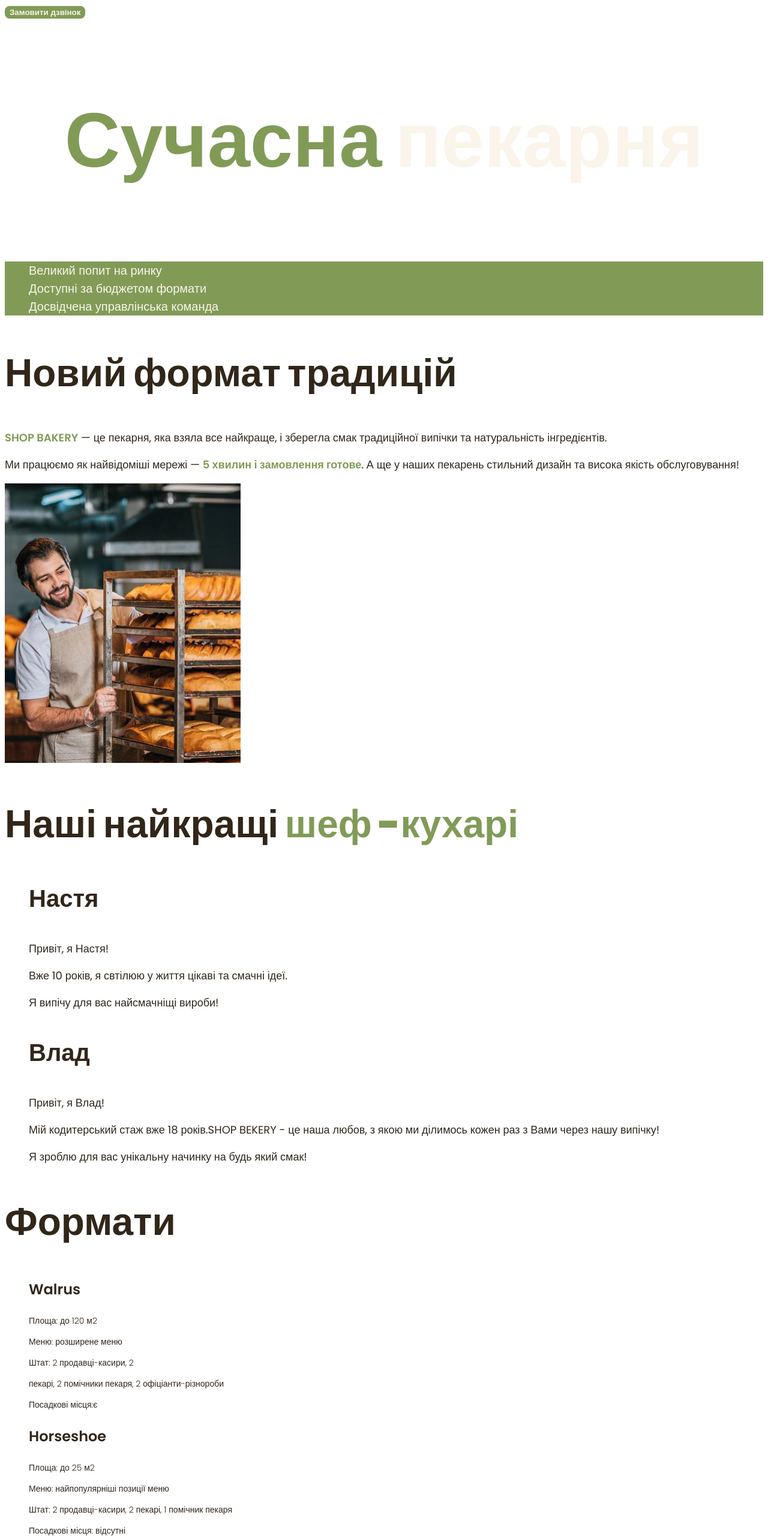
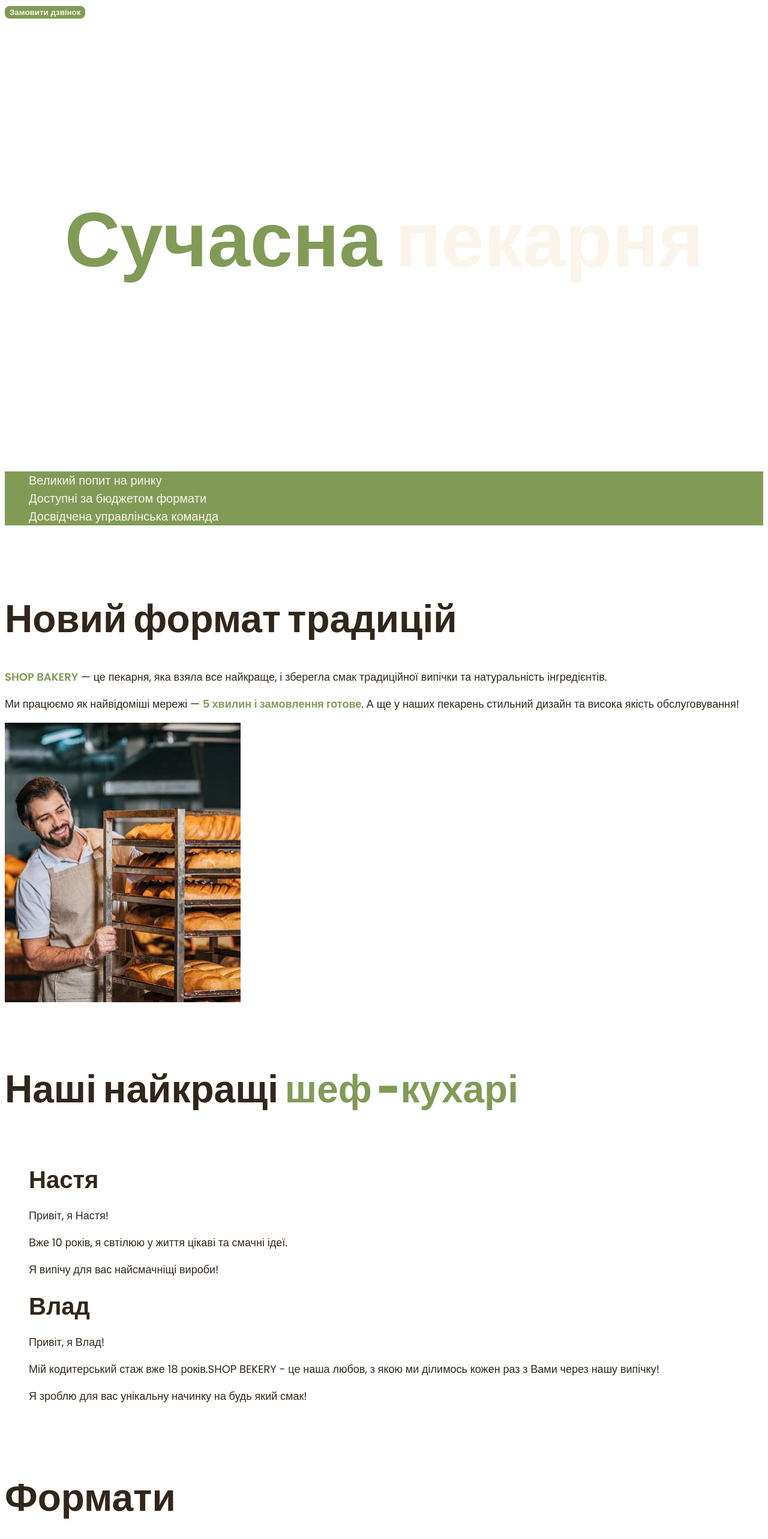
Before and after one commit to MaximZozulya/modern-bakery, a plain HTML site: page index.html in a window 1280 px wide. Shown: the part 200-2766 px from the top of the page at 60% size. Drawn offline with Linux system fonts and the light colour scheme.

Commit message:
added css styles for file index.html

```diff
--- a/css/style.css
+++ b/css/style.css
@@ -40,6 +40,10 @@
 }
 
 /* Base */
+* {
+  box-sizing: border-box;
+}
+
 body {
   color: var(--color-primary-dark);
   font-family: 'Poppins', sans-serif;
@@ -48,12 +52,35 @@ body {
   line-height: 1.5;
 }
 
+h1,
+h2,
+h3,
+h4,
+h5,
+h6,
+p {
+  margin-top: 0;
+}
+
+
 address {
   font-style: normal;
 }
 
 ul {
   list-style-type: none;
+}
+
+.section {
+  padding: 48px 0;
+}
+
+.hidden {
+  position: absolute;
+  left: -10000px;
+  width: 1px;
+  height: 1px;
+  overflow: hidden;
 }
 
 /* Button */
@@ -87,11 +114,16 @@ ul {
 }
 
 /* Hero section */
+.hero-section {
+  padding: 272px 0;
+}
+
 .hero-title {
   color: var(--color-primary-light);
   text-align: center;
   font-size: 128px;
   font-weight: 900;
+  margin-bottom: 0;
 }
 
 .hero-title .accent {
@@ -120,6 +152,13 @@ ul {
 }
 
 /* Tradition section */
+.tradition-sections {
+  padding-top: 96px;
+}
+
+.tradition-title {
+  margin-bottom: 42px;
+}
 
 .tradition-text .brand {
   color: var(--color-brend);
@@ -132,8 +171,13 @@ ul {
 
 /* cookers-section */
 .cookers-title {
+  margin-bottom: 16px;
   font-size: 40px;
   font-weight: 600;
+}
+
+.cooker-title {
+  margin-bottom: 80px;
 }
 
 /* formats-sections */
@@ -142,9 +186,17 @@ ul {
   font-weight: 600;
 }
 
+.formats-title {
+  margin-bottom: 80px;
+}
+
 .format-text {
   font-size: 14px;
   font-weight: 300;
+}
+
+.contakt-title {
+  margin-bottom: 16px;
 }
 
 /* Footer */
--- a/index.html
+++ b/index.html
@@ -23,16 +23,19 @@
       <button class="button" type="button">Замовити дзвінок</button>
     </header>
     <main>
-      <section>
+      <section class="hero-section">
         <h1 class="hero-title"><span class="accent">Сучасна</span> пекарня</h1>
       </section>
-      <section id="tradition-sections">
-        <ul class="advantages-list">
-          <li class="advantages-item">Великий попит на ринку</li>
-          <li class="advantages-item">Доступні за бюджетом формати</li>
-          <li class="advantages-item">Досвідчена управлінська команда</li>
-        </ul>
-        <h2 class="section-title">Новий формат традицій</h2>
+        <section>
+          <h2 class="hidden">Наші переваги</h2>
+          <ul class="advantages-list">
+            <li class="advantages-item">Великий попит на ринку</li>
+            <li class="advantages-item">Доступні за бюджетом формати</li>
+            <li class="advantages-item">Досвідчена управлінська команда</li>
+          </ul>
+        </section>
+      <section class="tradition-sections section" id="tradition-sections">
+        <h2 class="tradition-title section-title">Новий формат традицій</h2>
         <p class="tradition-text">
           <span class="brand uppercase">shop bakery</span> — це пекарня, яка
           взяла все найкраще, і зберегла смак традиційної випічки та
@@ -45,8 +48,8 @@
         </p>
         <img src="./img/baker-man.jpg" alt="photo:baker-man" />
       </section>
-      <section id="cookers-sections">
-        <h2 class="section-title">
+      <section class="section" id="cookers-sections">
+        <h2 class="cooker-title section-title">
           Наші найкращі <span class="accent">шеф -кухарі</span>
         </h2>
         <ul>
@@ -71,8 +74,8 @@
           </li>
         </ul>
       </section>
-      <section id="formats-sections">
-        <h2 class="section-title">Формати</h2>
+      <section class="section" id="formats-sections">
+        <h2 class="formats-title section-title">Формати</h2>
         <ul>
           <li>
             <article>
@@ -110,8 +113,8 @@
           </li>
         </ul>
       </section>
-      <section id="contakts-sections">
-        <h2 class="section-title">Приєднуйся до мережі пекарень</h2>
+      <section class="section" id="contakts-sections">
+        <h2 class="contakt-title section-title">Приєднуйся до мережі пекарень</h2>
         <p>Заповни форму, щоб ми звʼязались з тобою!</p>
         <iframe
           src="https://www.google.com/maps/embed?pb=!1m18!1m12!1m3!1d2540.163871257694!2d30.48865857690707!3d50.45667308691522!2m3!1f0!2f0!3f0!3m2!1i1024!2i768!4f13.1!3m3!1m2!1s0x40d4ce637bfe1717%3A0x5370c2254ad1b952!2z0YPQuy4g0KHQtdGH0LXQstGL0YUg0KHRgtGA0LXQu9GM0YbQvtCyLCA1NCwg0JrQuNC10LIsIDAyMDAw!5e0!3m2!1sru!2sua!4v1700759275533!5m2!1sru!2sua"
@@ -158,7 +161,7 @@
           </li>
         </ul>
         <a class="address-link" href="#" target="_blank">Політика конфіденційності</a>
-        <p class="address-copy">&copy; 2022 Дані захищені</p>
+        <p class="address-copy">&copy; 2023 Дані захищені</p>
       </address>
     </footer>
   </body>
```
